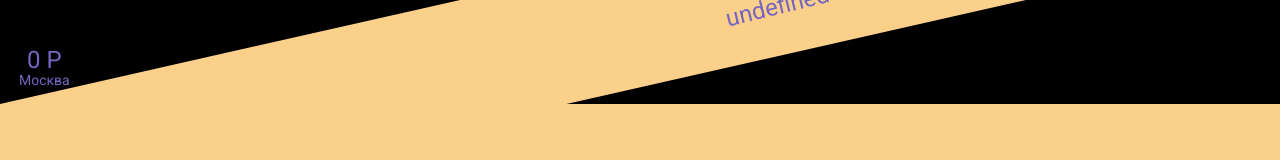
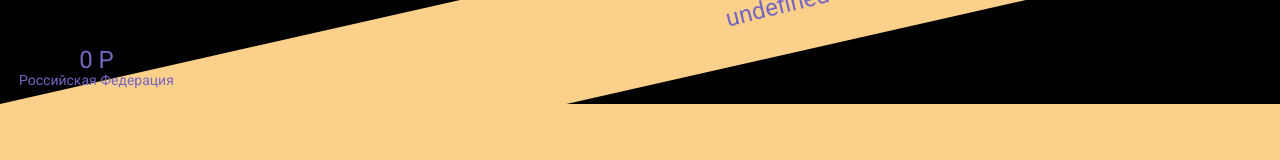
Before and after one commit to N1cOs/mow-hack19, a Vue app in the folder fe/: page /game in a window 1280 px wide. Shown: the part 136-296 px from the top of the page. Built offline with nearby package versions, Linux system fonts and the light colour scheme; no server answers.

Commit message:
fe/src/views/game/GameBackground.vue: delete hardcoded region name

```diff
--- a/fe/src/views/game/GameBackground.vue
+++ b/fe/src/views/game/GameBackground.vue
@@ -30,7 +30,7 @@
               {{ `${this.income} Р` }}
             </p>
             <p class="region">
-              Москва
+              {{ `${this.regionName}` }}
             </p>
           </div>
           <div style="height: 150px; width: 115px; overflow: hidden; margin-top: -10px">
```
